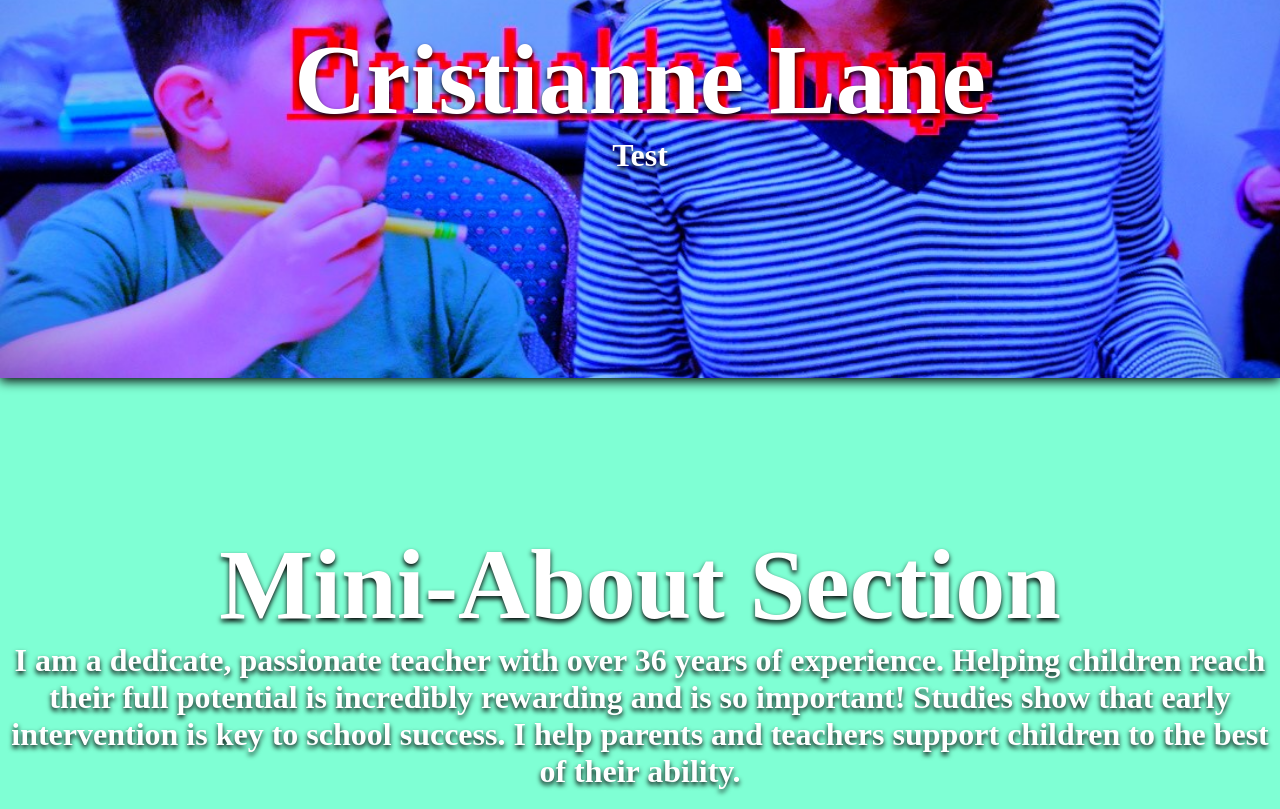
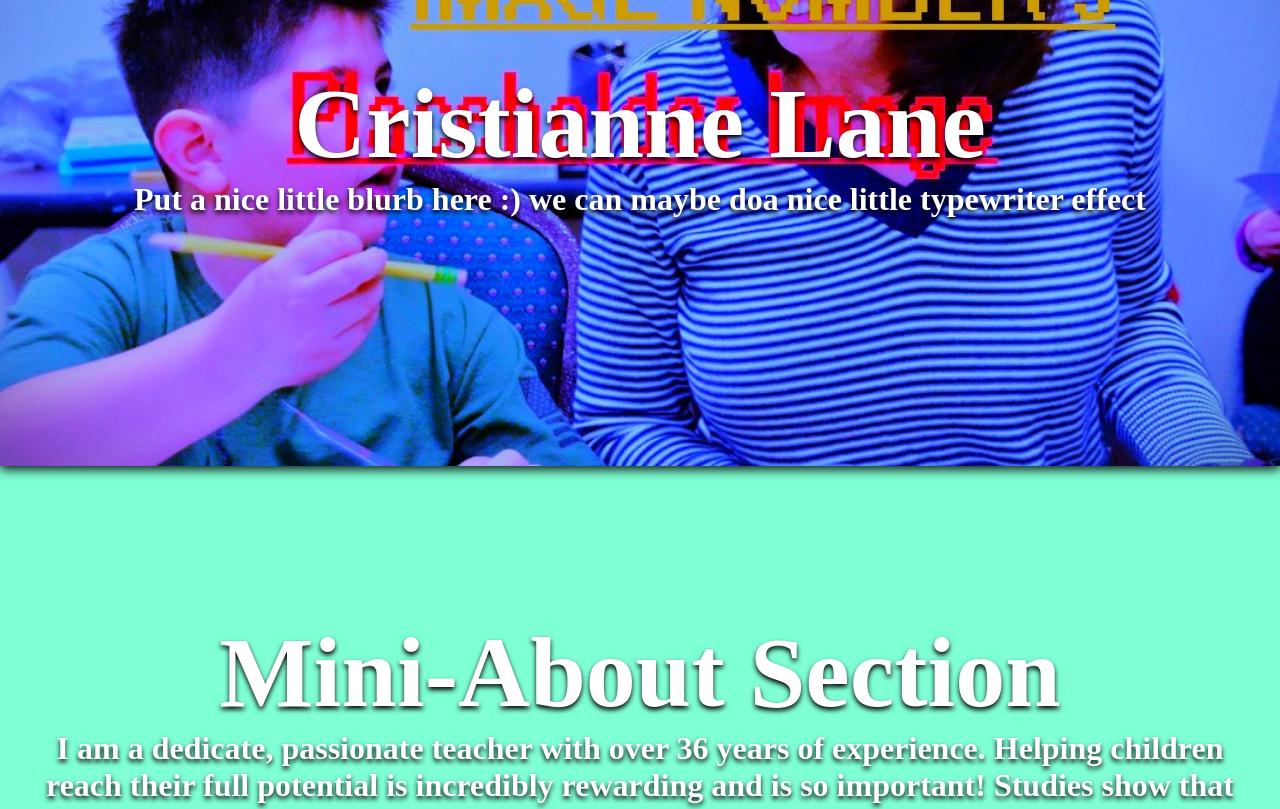
Before and after one commit to palminski/kind-aunty, an Angular app: page / in a window 1280 px wide. Shown: the part 280-1089 px from the top of the page. Built offline with nearby package versions, Linux system fonts and the light colour scheme.

Commit message:
improved styling a bit and added the fade on scroll animation to the section text

```diff
--- a/src/app/pages/home/home.component.css
+++ b/src/app/pages/home/home.component.css
@@ -6,7 +6,7 @@ h1 {
 .hero {
     position: relative;
     width: 100%;
-    height: 70vh;
+    height: 81vh;
     overflow: hidden;
     background-color: white;
     filter: drop-shadow(0px 3px 6px black);
@@ -43,6 +43,10 @@ h1 {
 
 .hero-title {
     font-size: 100px;
+
+}
+.section-text {
+    padding: 0 40px;
 }
 
 #slide-1 {
@@ -77,14 +81,14 @@ h1 {
     max-width: 1300px;
     width: 95%;
     margin: 0px auto;
+
 }
 
 #section-1 {
 z-index: 2;
-}
-#section-2 {
 
 }
+
 
 
 
--- a/src/app/pages/home/home.component.html
+++ b/src/app/pages/home/home.component.html
@@ -6,13 +6,13 @@
         <div class="hero-content">
             <div>
                 <h1 class="hero-title">Cristianne Lane</h1>
-                <h1>Test</h1>
+                <h1>Put a nice little blurb here :) we can maybe doa  nice little typewriter effect</h1>
             </div>
         </div>
     </div>
     <div class="home-section green-bg" id="section-1">
-        <div class="hero-content">
-            <div>
+        <div class="hero-content" >
+            <div class="animate-from-transparent section-text" appScrollAnimation>
                 <h1 class="hero-title" >Mini-About Section</h1>
                 <h1>I am a dedicate, passionate teacher with over 36 years of experience.
                     Helping children reach their full
@@ -24,7 +24,7 @@
     </div>
     <div class="home-section blue-bg" id="section-2">
         <div class="hero-content">
-            <div>
+            <div class="animate-from-transparent section-text" appScrollAnimation>
                 <h1 class="hero-title">Testimonials or something here</h1>
                 <h1>Studies show that early intervention is key
                     to
```
